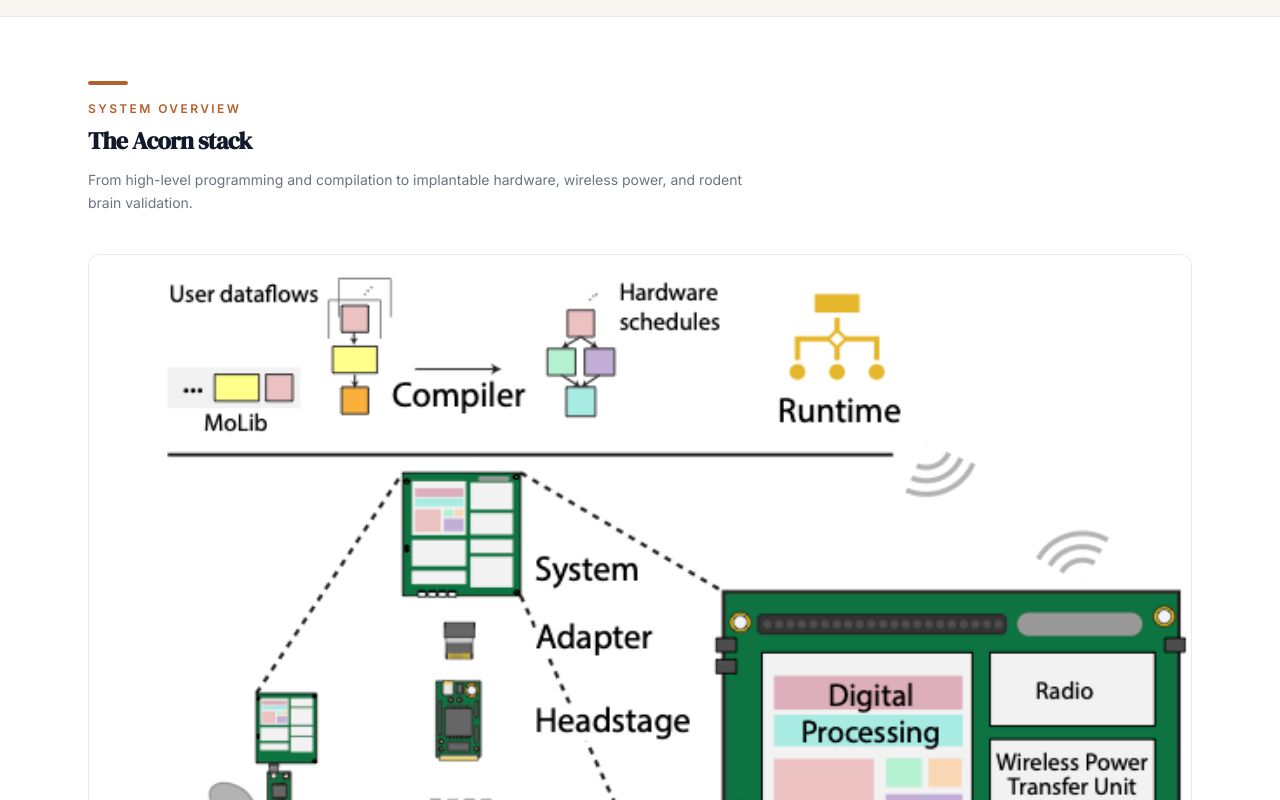
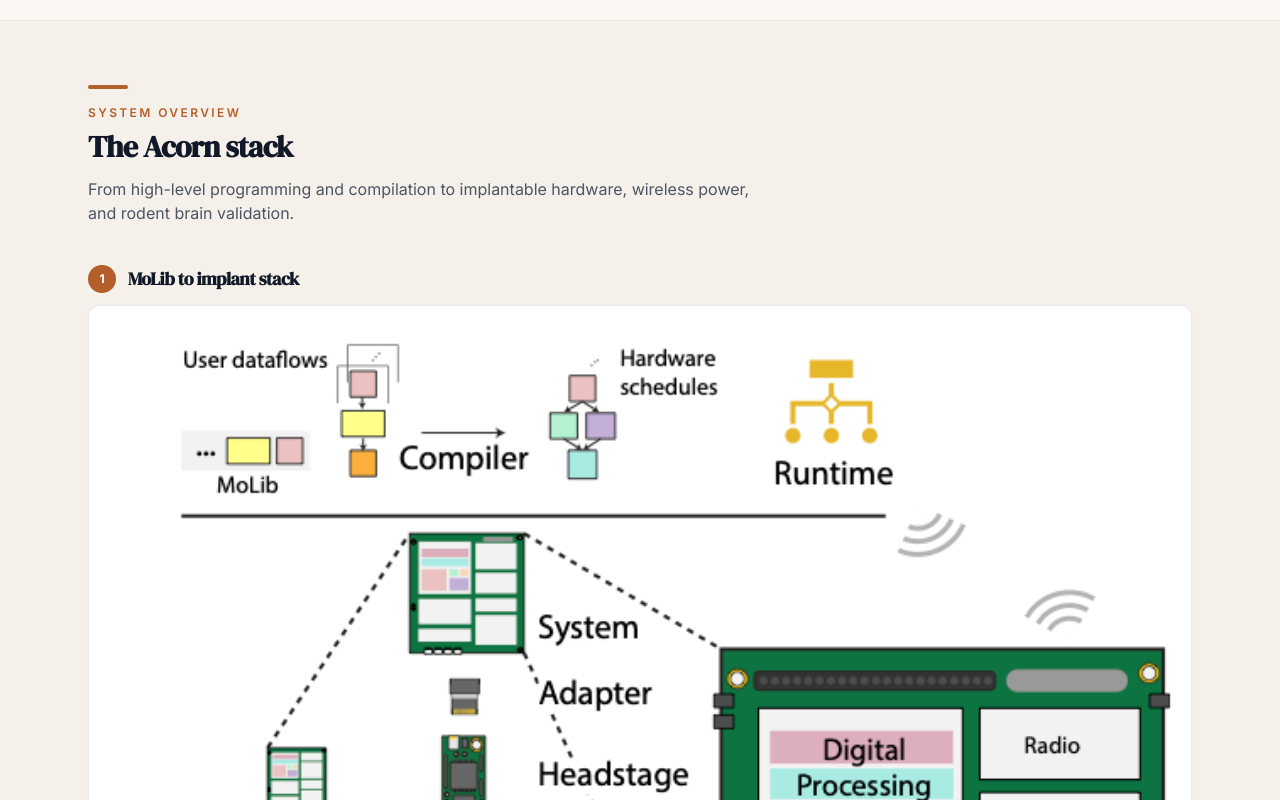
Before and after one commit to Gimmick12-DYY/Acorn-Web, a Next.js app in the folder apps/web/: page /about in a window 1280 px wide. Shown: the part 1400-2200 px from the top of the page. Built offline with nearby package versions, Linux system fonts and the light colour scheme.

Commit message:
Update- compatibility

```diff
--- a/apps/web/app/about/page.tsx
+++ b/apps/web/app/about/page.tsx
@@ -1,6 +1,7 @@
 import React from 'react';
 import Link from 'next/link';
 import { CapabilityGrid, OverviewPanels, PageHeader } from '../../components';
+import { overviewPanels } from '../../content/images';
 import { broaderImpacts, institutions, overview, vision } from '../../content/site';
 
 export const metadata = {
@@ -18,42 +19,42 @@ export default function AboutPage() {
         description="A collaborative expedition across Yale, Princeton, UNC Chapel Hill, Iowa State, and UC Riverside."
       />
 
-      <section className="max-w-6xl mx-auto px-6 py-16">
-        <div className="mb-10">
+      <section className="mx-auto max-w-6xl px-4 py-12 sm:px-6 md:py-16">
+        <div className="mb-8 md:mb-10">
           <div className="accent-rule" />
           <p className="section-label mb-2">Overview</p>
-          <h2 className="font-serif text-2xl text-gray-900">Project overview</h2>
+          <h2 className="font-serif text-2xl text-gray-900 md:text-3xl">Project overview</h2>
         </div>
-        <div className="space-y-6 text-gray-600 leading-relaxed max-w-3xl">
+        <div className="max-w-3xl space-y-5 text-gray-600 leading-relaxed sm:space-y-6">
           {overview.paragraphs.map((paragraph) => (
             <p key={paragraph.slice(0, 40)}>{paragraph}</p>
           ))}
         </div>
       </section>
 
-      <section className="bg-white border-y border-gray-200/80">
-        <div className="max-w-6xl mx-auto px-6 py-16">
-          <div className="mb-10">
+      <section className="border-y border-gray-200/80 bg-[#F5F0EA]">
+        <div className="mx-auto max-w-6xl px-4 py-12 sm:px-6 md:py-16">
+          <div className="mb-8 md:mb-10">
             <div className="accent-rule" />
             <p className="section-label mb-2">System Overview</p>
-            <h2 className="font-serif text-2xl text-gray-900">The Acorn stack</h2>
-            <p className="text-gray-500 mt-3 max-w-2xl leading-relaxed text-sm">
+            <h2 className="font-serif text-2xl text-gray-900 md:text-3xl">The Acorn stack</h2>
+            <p className="mt-3 max-w-2xl text-sm leading-relaxed text-gray-600 sm:text-base">
               From high-level programming and compilation to implantable hardware, wireless
               power, and rodent brain validation.
             </p>
           </div>
-          <OverviewPanels />
+          <OverviewPanels panels={overviewPanels} />
         </div>
       </section>
 
-      <section className="bg-[#F5F0EA] border-y border-gray-200/80">
-        <div className="max-w-6xl mx-auto px-6 py-16">
-          <div className="mb-10">
+      <section className="border-y border-gray-200/80 bg-white">
+        <div className="mx-auto max-w-6xl px-4 py-12 sm:px-6 md:py-16">
+          <div className="mb-8 md:mb-10">
             <div className="accent-rule" />
             <p className="section-label mb-2">Overarching Vision</p>
-            <h2 className="font-serif text-2xl text-gray-900">Closing the BCI computing gap</h2>
+            <h2 className="font-serif text-2xl text-gray-900 md:text-3xl">Closing the BCI computing gap</h2>
           </div>
-          <div className="space-y-6 text-gray-600 leading-relaxed max-w-3xl">
+          <div className="max-w-3xl space-y-5 text-gray-600 leading-relaxed sm:space-y-6">
             {vision.paragraphs.map((paragraph) => (
               <p key={paragraph.slice(0, 40)}>{paragraph}</p>
             ))}
@@ -61,8 +62,8 @@ export default function AboutPage() {
         </div>
       </section>
 
-      <section className="bg-acorn-light/30 border-y border-acorn/10">
-        <div className="max-w-6xl mx-auto px-6 py-16">
+      <section className="border-y border-acorn/10 bg-acorn-light/30">
+        <div className="mx-auto max-w-6xl px-4 py-12 sm:px-6 md:py-16">
           <div className="text-center mb-10">
             <p className="section-label mb-3">Participating Institutions</p>
             <div className="flex flex-wrap justify-center gap-3 mt-4">
@@ -90,8 +91,8 @@ export default function AboutPage() {
         </div>
       </section>
 
-      <section className="max-w-6xl mx-auto px-6 py-16">
-        <div className="grid md:grid-cols-3 gap-12">
+      <section className="mx-auto max-w-6xl px-4 py-12 sm:px-6 md:py-16">
+        <div className="grid gap-8 md:grid-cols-3 md:gap-12">
           <div className="md:col-span-1">
             <div className="accent-rule" />
             <p className="section-label mb-2">Broader Impacts</p>
@@ -105,7 +106,7 @@ export default function AboutPage() {
         </div>
       </section>
 
-      <section className="max-w-6xl mx-auto px-6 py-16 text-center border-t border-gray-100">
+      <section className="mx-auto max-w-6xl border-t border-gray-100 px-4 py-12 text-center sm:px-6 md:py-16">
         <div className="flex justify-center gap-4 flex-wrap">
           <Link href="/research" className="btn-primary">
             Research
--- a/apps/web/components/OverviewPanels.tsx
+++ b/apps/web/components/OverviewPanels.tsx
@@ -1,23 +1,72 @@
 import React from 'react';
-import { overviewPanels } from '../content/images';
+import type { OverviewPanel } from '../content/images';
 
-export function OverviewPanels() {
+function PanelCard({ panel, index }: { panel: OverviewPanel; index: number }) {
   return (
-    <div className="space-y-10">
-      {overviewPanels.map((panel) => (
-        <figure key={panel.src} className="space-y-3">
-          <div className="rounded-xl overflow-hidden border border-gray-200/80 bg-white">
+    <figure className="flex h-full min-w-0 flex-col">
+      <div className="mb-3 flex items-start gap-3">
+        <span
+          className="flex h-7 w-7 shrink-0 items-center justify-center rounded-full bg-acorn text-xs font-bold text-white"
+          aria-hidden
+        >
+          {index + 1}
+        </span>
+        <div className="min-w-0 pt-0.5">
+          <h3 className="font-serif text-lg leading-snug text-gray-900">{panel.title}</h3>
+        </div>
+      </div>
+
+      <div className="flex flex-1 flex-col rounded-xl border border-gray-200/80 bg-white shadow-sm">
+        <div className="overflow-x-auto overscroll-x-contain rounded-t-xl bg-white p-3 sm:p-4">
           <img
             src={panel.src}
             alt={panel.alt}
-              className="w-full h-auto"
+            className="mx-auto block h-auto w-full min-w-[520px] max-w-3xl sm:min-w-[600px] md:min-w-0 md:max-w-full"
+            loading="lazy"
+            decoding="async"
           />
         </div>
-          <figcaption className="text-sm text-gray-500 leading-relaxed max-w-3xl">
+        <figcaption className="border-t border-gray-100 px-4 py-3 text-sm leading-relaxed text-gray-500 sm:px-5 sm:py-4">
           {panel.caption}
         </figcaption>
+      </div>
     </figure>
+  );
+}
+
+type OverviewPanelsProps = {
+  panels: readonly OverviewPanel[];
+};
+
+export function OverviewPanels({ panels }: OverviewPanelsProps) {
+  return (
+    <div className="min-w-0">
+      {/* Mobile & tablet: swipeable carousel */}
+      <div className="lg:hidden">
+        <p className="mb-3 text-xs text-gray-400 sm:hidden">
+          Swipe to view each diagram · scroll sideways on wide figures
+        </p>
+        <div className="-mx-6 flex snap-x snap-mandatory gap-4 overflow-x-auto overscroll-x-contain px-6 pb-2 [scrollbar-width:thin]">
+          {panels.map((panel, index) => (
+            <div
+              key={panel.src}
+              className="w-[calc(100vw-3rem)] max-w-md shrink-0 snap-center sm:w-[min(85vw,28rem)]"
+            >
+              <PanelCard panel={panel} index={index} />
+            </div>
           ))}
+        </div>
+        <p className="mt-4 text-center text-xs text-gray-400">
+          {panels.length} diagrams · {panels.map((_, i) => i + 1).join(' · ')}
+        </p>
+      </div>
+
+      {/* Desktop: vertical stack, centered readable width */}
+      <div className="hidden lg:grid lg:grid-cols-1 lg:gap-10">
+        {panels.map((panel, index) => (
+          <PanelCard key={panel.src} panel={panel} index={index} />
+        ))}
+      </div>
     </div>
   );
 }
--- a/apps/web/content/images.ts
+++ b/apps/web/content/images.ts
@@ -5,20 +5,25 @@ export const heroImage = '/images/overview-panel-1.png';
 export const overviewPanels = [
   {
     src: '/images/overview-panel-1.png',
+    title: 'MoLib to implant stack',
     alt: 'Acorn software stack from MoLib through compiler and runtime to the implantable hardware system',
     caption:
       'From MoLib and user dataflows through compilation and runtime to the Acorn implant stack—probes, headstage, and on-device processing.',
   },
   {
     src: '/images/overview-panel-2.png',
+    title: 'Wireless power & wearables',
     alt: 'Acorn wireless power delivery, runtime assist, and wearables integration at 10 meter range',
     caption:
       'Long-range wireless power, runtime assist, and data offload to wearables—enabling untethered BCI operation within strict thermal limits.',
   },
   {
     src: '/images/overview-panel-3.png',
+    title: 'Rodent validation platform',
     alt: 'Acorn system architecture for rodent brain interfacing with digital, analog, radio, and power subsystems',
     caption:
-      'Rodent validation platform: neural probes through the Acorn system board—digital processing, analog compute, radio, storage, and power.',
+      'Neural probes through the Acorn system board—digital processing, analog compute, radio, storage, and power.',
   },
 ] as const;
+
+export type OverviewPanel = (typeof overviewPanels)[number];
```
Lines whose indentation alone changed are shown as unchanged.
